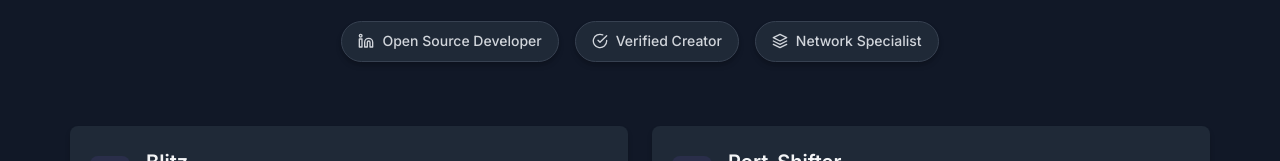
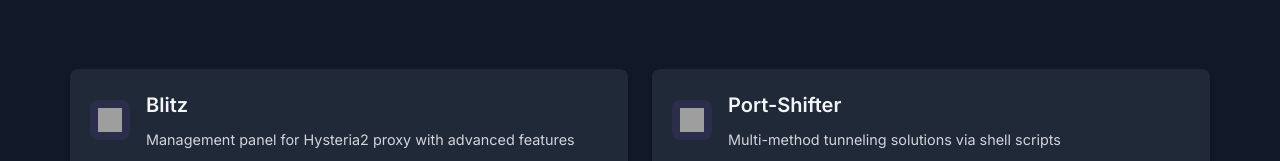
Before and after one commit to ReturnFI/ReturnFI, a plain HTML site: page index.html in a window 1280 px wide. Shown: the part 315-476 px from the top of the page. Drawn offline with Linux system fonts and the light colour scheme; grey boxes are pictures that could not be loaded.

Commit message:
Update index.html

```diff
--- a/index.html
+++ b/index.html
@@ -22,32 +22,6 @@
             <h1>My Projects</h1>
             <p class="subtitle">A collection of open-source projects focused on networking, proxy management, and developer tools</p>
 
-            <!-- Badges added here -->
-            <div class="badges-container">
-                <div class="badge">
-                    <svg xmlns="http://www.w3.org/2000/svg" viewBox="0 0 24 24" fill="none" stroke="currentColor" stroke-width="2" stroke-linecap="round" stroke-linejoin="round">
-                        <path d="M16 8a6 6 0 0 1 6 6v7h-4v-7a2 2 0 0 0-2-2 2 2 0 0 0-2 2v7h-4v-7a6 6 0 0 1 6-6z"></path>
-                        <rect x="2" y="9" width="4" height="12"></rect>
-                        <circle cx="4" cy="4" r="2"></circle>
-                    </svg>
-                    Open Source Developer
-                </div>
-                <div class="badge">
-                    <svg xmlns="http://www.w3.org/2000/svg" viewBox="0 0 24 24" fill="none" stroke="currentColor" stroke-width="2" stroke-linecap="round" stroke-linejoin="round">
-                        <path d="M22 11.08V12a10 10 0 1 1-5.93-9.14"></path>
-                        <polyline points="22 4 12 14.01 9 11.01"></polyline>
-                    </svg>
-                    Verified Creator
-                </div>
-                <div class="badge">
-                    <svg xmlns="http://www.w3.org/2000/svg" viewBox="0 0 24 24" fill="none" stroke="currentColor" stroke-width="2" stroke-linecap="round" stroke-linejoin="round">
-                        <path d="M12 2L2 7l10 5 10-5-10-5z"></path>
-                        <path d="M2 17l10 5 10-5"></path>
-                        <path d="M2 12l10 5 10-5"></path>
-                    </svg>
-                    Network Specialist
-                </div>
-            </div>
         </header>
 
         <div class="projects-grid">
```
